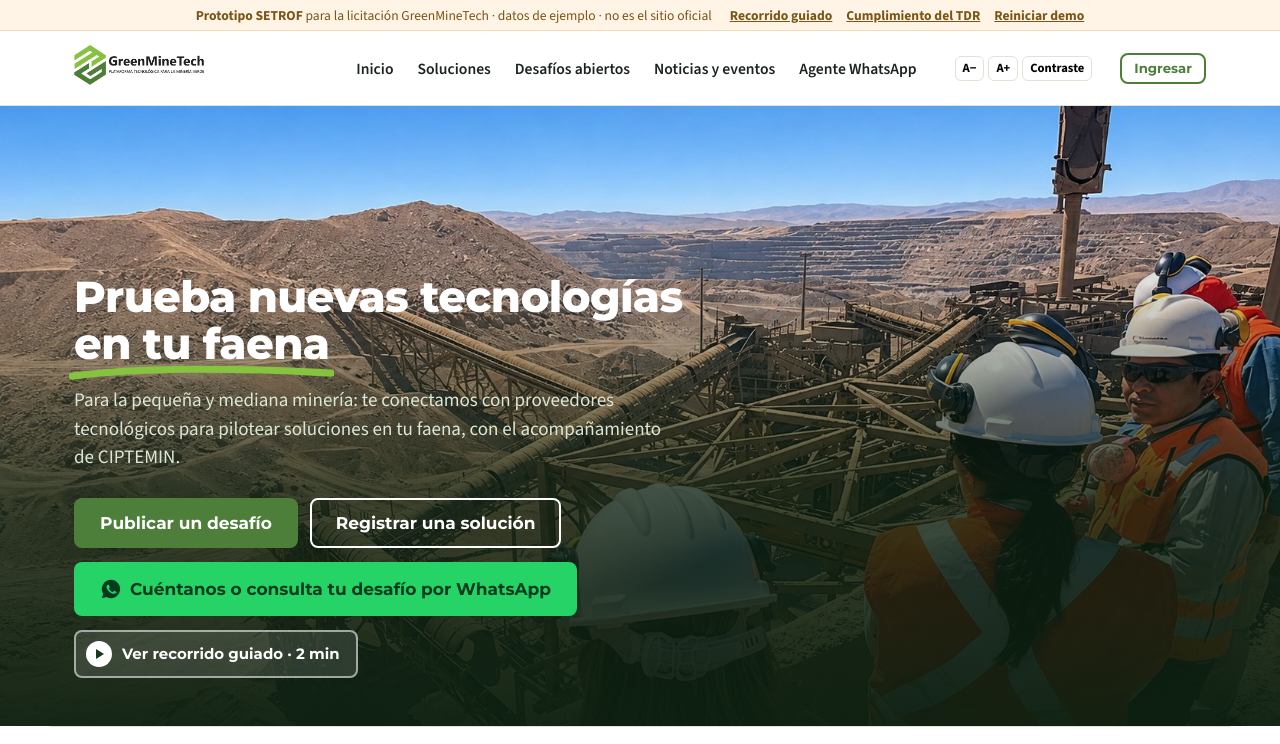
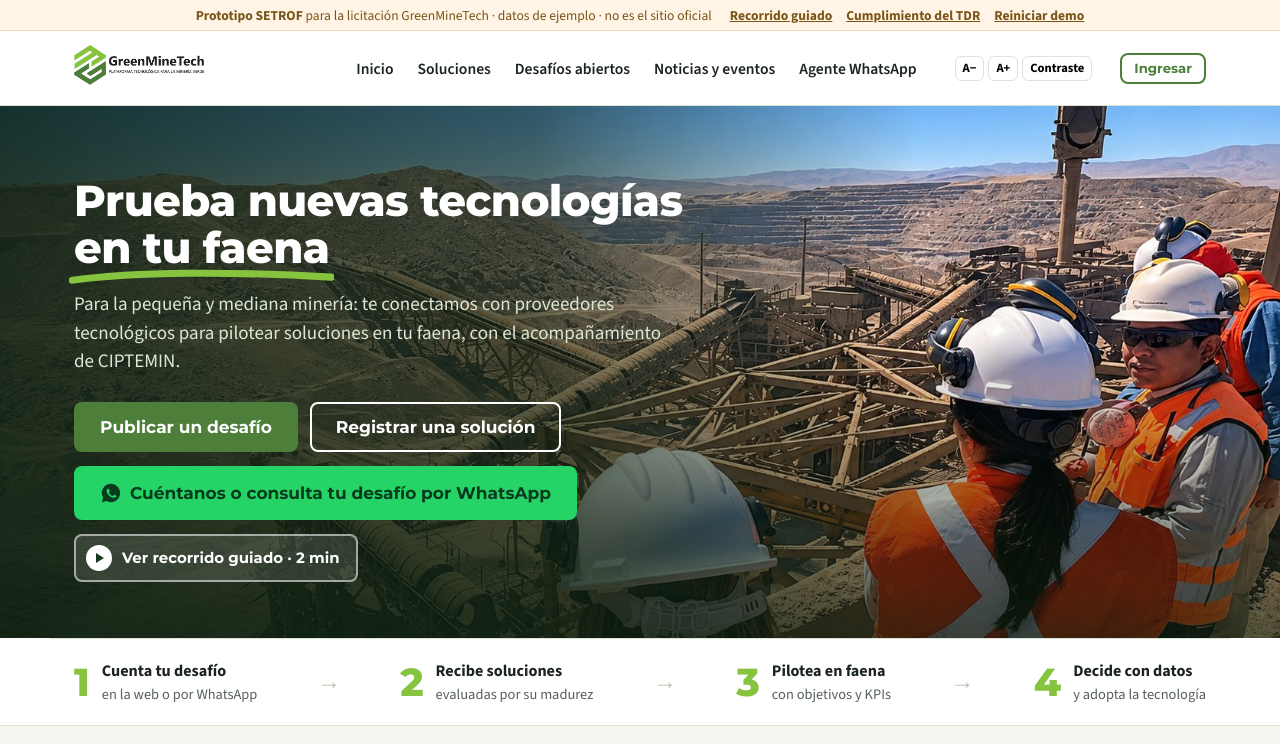
Before and after one commit to benjaminfortes-cmyk/GreenMineTech-prototipo, a plain HTML site: page index.html in a window 1280 px wide. Shown: the top 744 px of the page. Drawn offline with nearby package versions, Linux system fonts and the light colour scheme.

Commit message:
corriad imagen

```diff
--- a/app.css
+++ b/app.css
@@ -514,11 +514,11 @@ body.contraste .lat{background:#000}
 .pie a{color:#C9EE9C}
 .fz-form textarea{resize:none;overflow:hidden}
 
-.hero-top{position:relative;overflow:hidden;min-height:620px;display:flex;align-items:flex-end;background:var(--bosque)}
+.hero-top{position:relative;overflow:hidden;display:flex;align-items:flex-end;background:var(--bosque)}
 .hero-img img{position:absolute;inset:0;width:100%;height:100%;object-fit:cover;object-position:60% 40%}
-.hero-top::after{content:"";position:absolute;inset:0;background:linear-gradient(0deg,rgba(12,32,17,.96) 0%,rgba(12,32,17,.78) 38%,rgba(12,32,17,.15) 70%,rgba(12,32,17,0) 85%)}
+.hero-top::after{content:"";position:absolute;inset:0;background:linear-gradient(90deg,rgba(12,32,17,.88) 0%,rgba(12,32,17,.62) 42%,rgba(12,32,17,0) 72%),linear-gradient(0deg,rgba(12,32,17,.7) 0%,rgba(12,32,17,0) 55%)}
 .hero-top .in{position:relative;z-index:1;width:100%;max-width:1180px;margin:0 auto;padding:0 24px}
-.hero-txt{max-width:780px;padding:0 0 48px}
+.hero-txt{max-width:760px;padding:72px 0 56px}
 .hero-top h1{color:#fff}
 .hero-top p{color:#DCE8D5}
 .hero-top .b-linea{border-color:#fff;color:#fff}
@@ -538,7 +538,7 @@ body.contraste .lat{background:#000}
   .hero-img img{object-position:50% 0}
   .hero-top::after{background:linear-gradient(0deg,rgba(12,32,17,.97) 0%,rgba(12,32,17,.9) 52%,rgba(12,32,17,.2) 78%,rgba(12,32,17,0) 92%)}
   .hero-top .in{padding:0 16px}
-  .hero-txt{padding:0 0 28px}
+  .hero-txt{padding:0 0 28px;max-width:none}
   .prop-mapa .mapa-cl{height:300px}
 }
 
```
Also changed, not shown: img/compartir.png.
